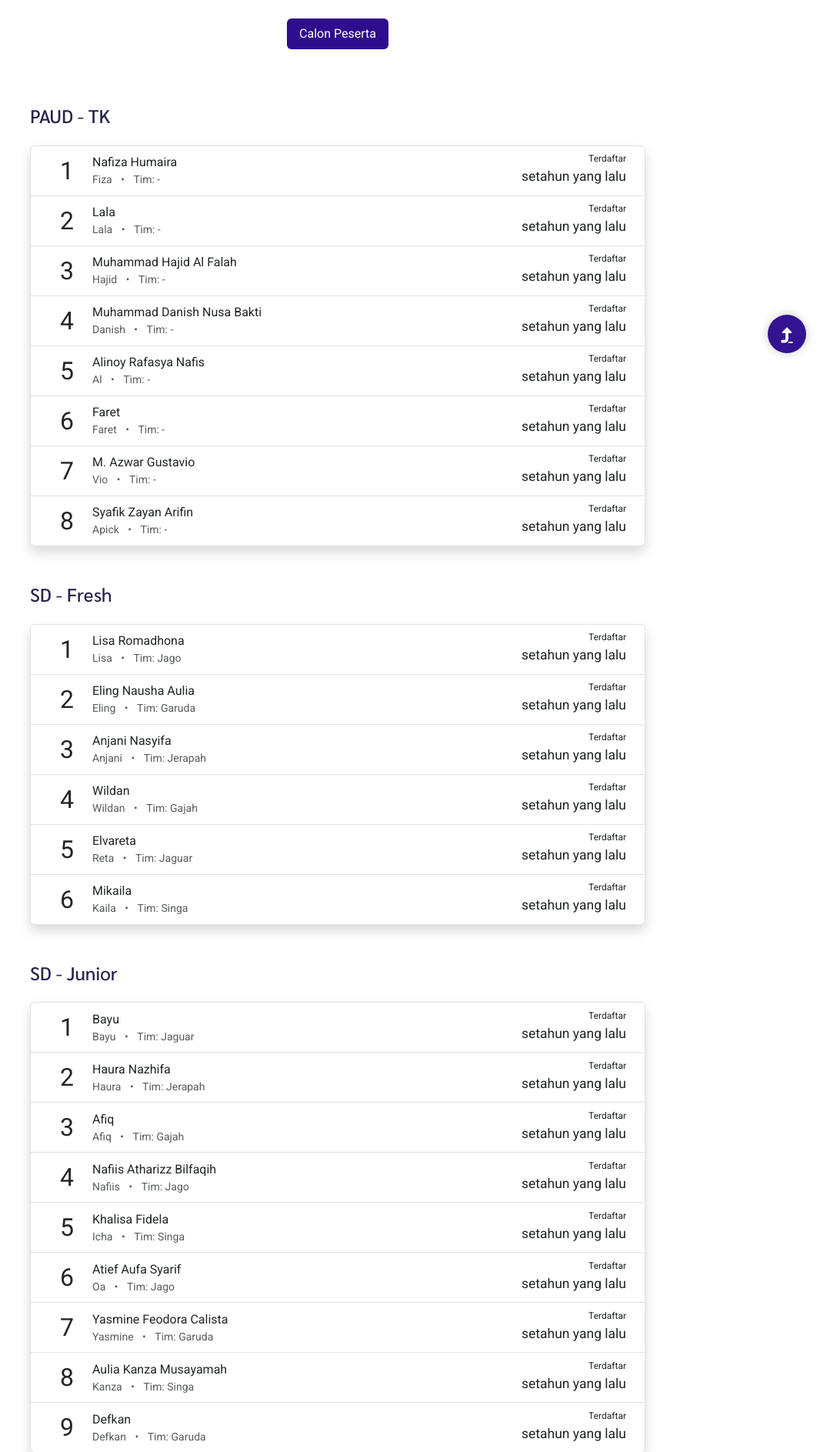
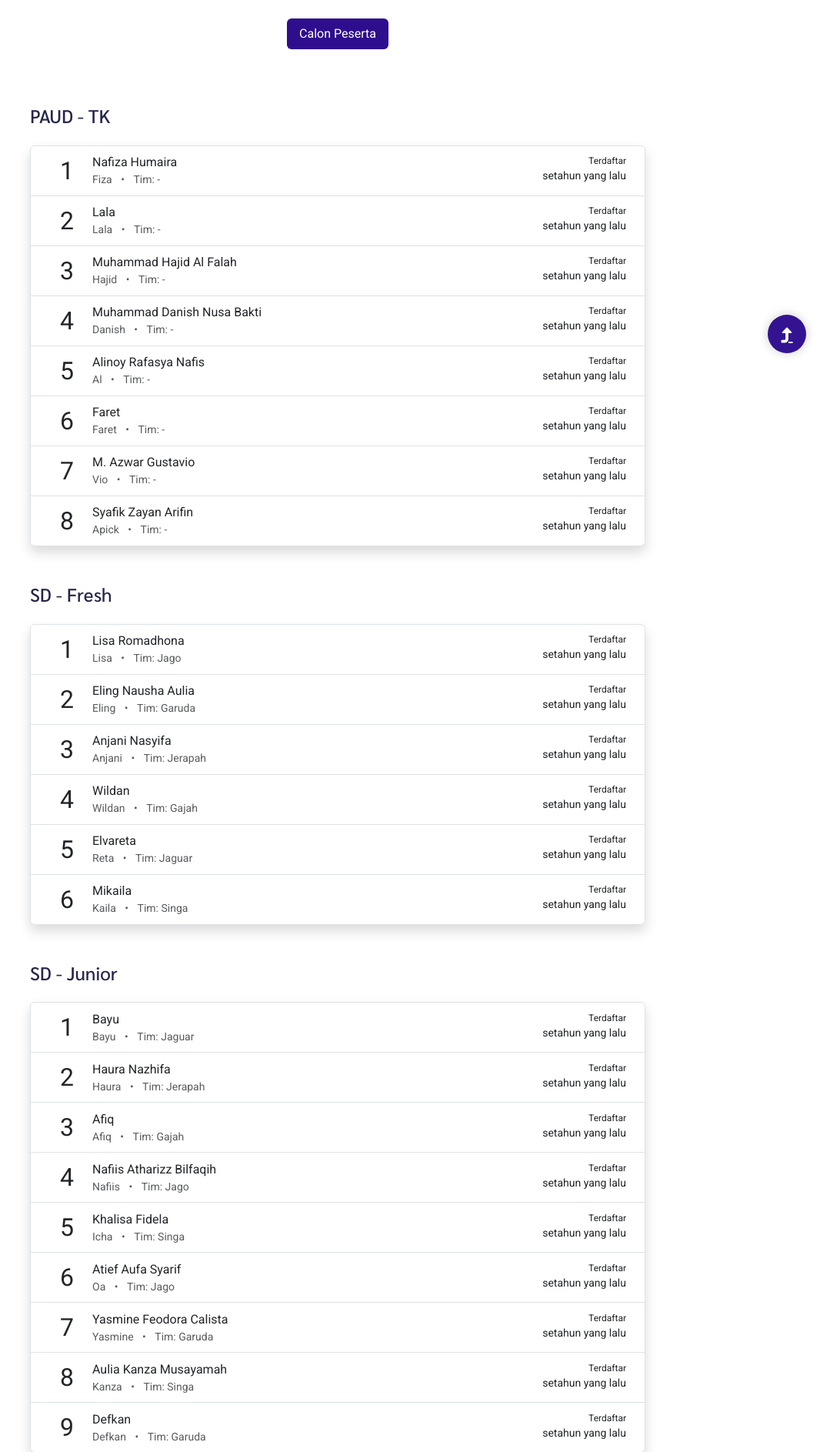
Before and after one commit to fauzantrif/pitulasan, a PHP site: page /peserta in a window 1280 px wide. Shown: the part 323-2210 px from the top of the page at 77% size, without its empty margins (201-1280 px from the left). Run offline with PHP 8.4, Linux system fonts and the light colour scheme; data comes from the database, SQL or seed files in the repository; some libraries are stand-ins or nearby versions.

Commit message:
Participant: modified date_added font size (2)

```diff
--- a/peserta.php
+++ b/peserta.php
@@ -72,7 +72,7 @@
                                                     </ul>
                                                 </small>
                                             </div>
-                                            <div class="fs-5 me-2 text-end">
+                                            <div class="me-2 text-end">
                                                 <div class="small" style="font-size: 0.75rem; line-height: 1.10;">Terdaftar</div>
                                                 <span class="momentjs small" data-tgl="<?= $participant_rank['date_added'] ?>">
                                                     <i class="fa-solid fa-circle-notch fa-spin"></i>
```
